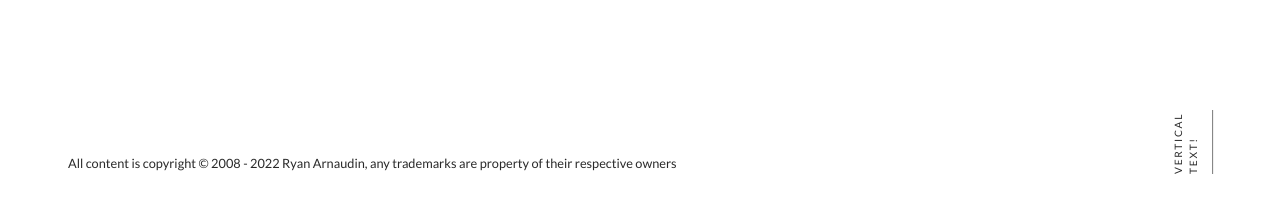
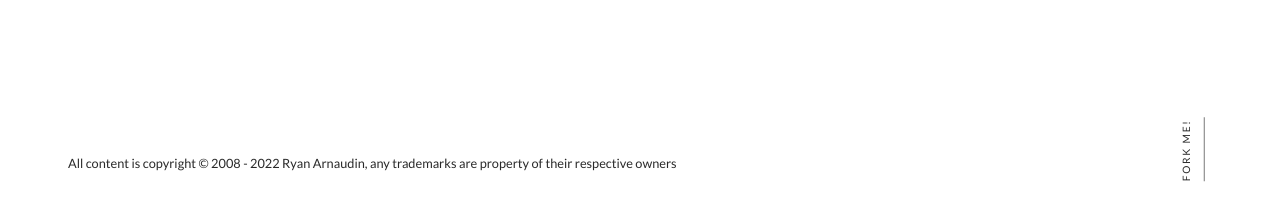
Before and after one commit to arnaudin/arnaudin.github.io, a Jekyll site: the page built from _pages/projects.html, in a window 1280 px wide. Shown: the part 665-886 px from the top of the page. Built offline with Jekyll 4.4.1, drawn with Linux system fonts in a browser that asks for light colours; nearby versions of some CDN libraries.

Commit message:
Update footer links

```diff
--- a/_includes/footer.html
+++ b/_includes/footer.html
@@ -1,8 +1,8 @@
 <footer class="main-footer">
   <div class="footer-license-wrapper">
-    <a class="license" href="https://github.com/MattGreyDesign/mattgreydesign.github.io/blob/master/LICENSE" title="View the license for this site and it's content"><small>All content is copyright &copy; {{ site.start-year }} - {{ site.time | date: '%Y' }} Ryan Arnaudin, any trademarks are property of their respective owners</small></a>
+    <a class="license" href="https://github.com/arnaudin/arnaudin.github.io/blob/main/LICENSE" title="View the license for this site and it's content"><small>All content is copyright &copy; {{ site.start-year }} - {{ site.time | date: '%Y' }} Ryan Arnaudin, any trademarks are property of their respective owners</small></a>
   </div>
   <div class="made-by-wrapper">
-    <a class="made-by" href="//github.com/MattGreyDesign/mattgreydesign.github.io">Vertical Text!</a>
+    <a class="made-by" href="//github.com/arnaudin/arnaudin.github.io">Fork Me!</a>
   </div>
 </footer>
```
